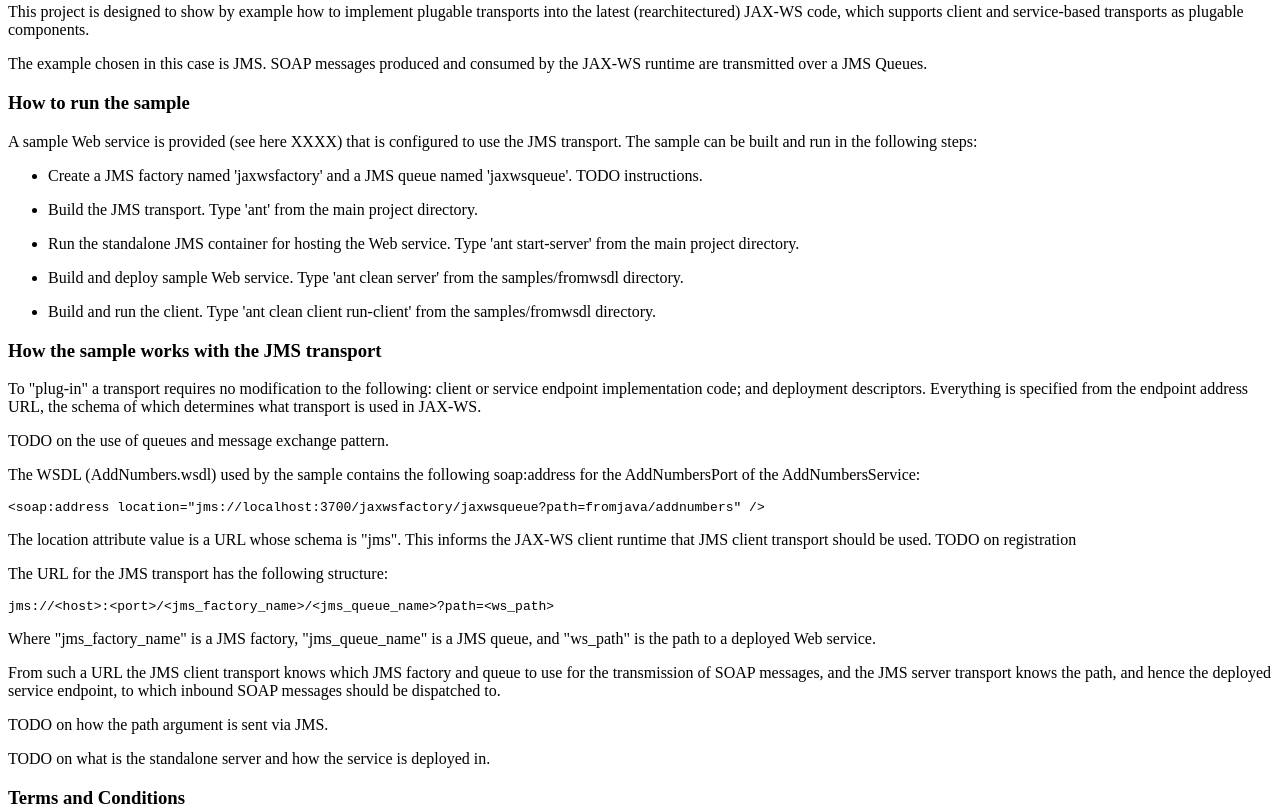
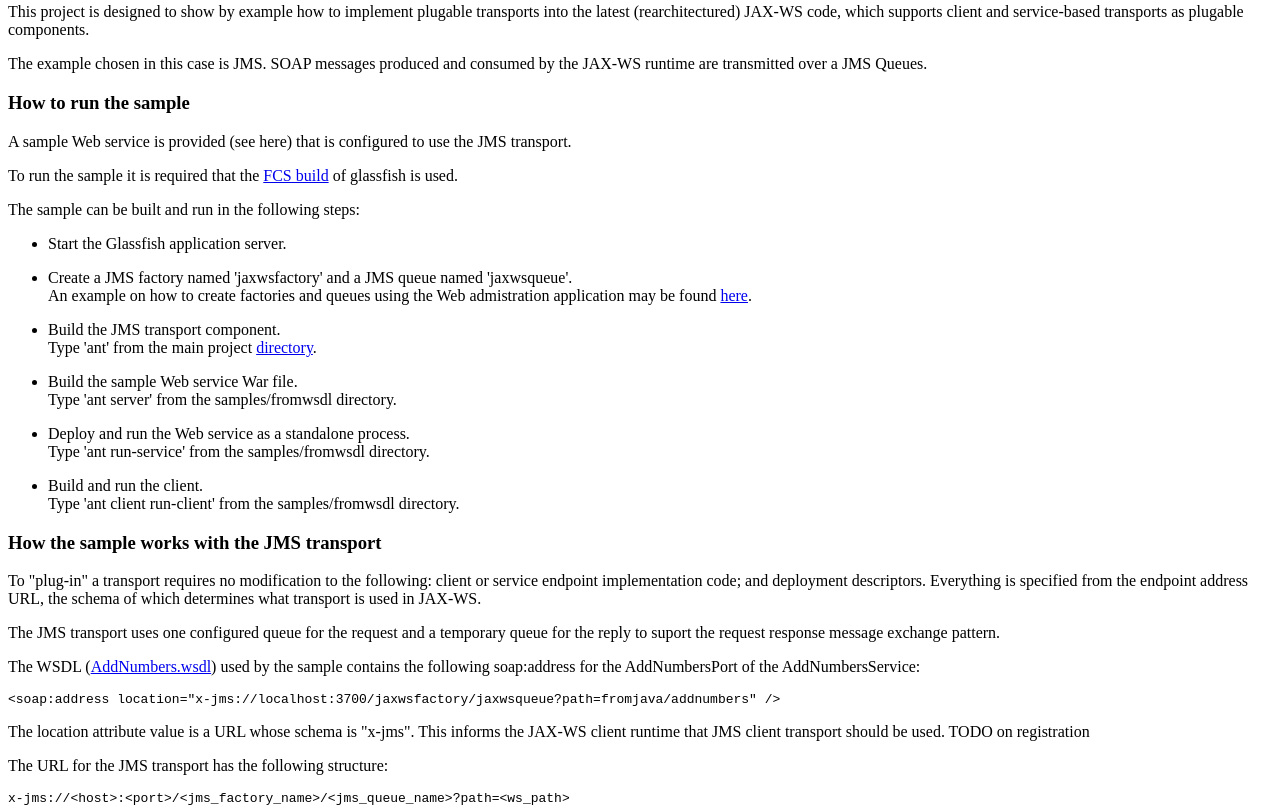
Before and after one commit to metteo/jaxws-jms, a plain HTML site: page trunk/www/index.html in a window 1280 px wide. Shown: the part 420-1232 px from the top of the page. Drawn offline with Linux system fonts and the light colour scheme.

Commit message:
*** empty log message ***
git-svn-id: https://svn.java.net/svn/jms-ws-transport~svn@22 0468dbd8-557c-e81d-a470-af05de497168

```diff
--- a/trunk/www/index.html
+++ b/trunk/www/index.html
@@ -63,20 +63,29 @@ into the latest (rearchitectured) JAX-WS code, which supports client
 and service-based transports as plugable components.</P>
 <P>The example chosen in this case is JMS. SOAP messages produced and consumed by the JAX-WS runtime are transmitted over a JMS Queues.</P>
 <H3>How to run the sample</H3>
-<P>A sample Web service is provided (see here XXXX) that is configured to use the
-JMS transport. The sample can be built and run in the following steps:</P>
+<P>A sample Web service is provided
+(see <A href"https://jms-ws-transport.dev.java.net/source/browse/jms-ws-transport/samples/fromwsdl/">here</A>)
+that is configured to use the JMS transport.
+<P>To run the sample it is required that the <A href="https://glassfish.dev.java.net/downloads/30Mar06.html">FCS build</A> of glassfish is used.
+</P>
+<P>The sample can be built and run in the following steps:</P>
 <UL>
+    <LI><P>Start the Glassfish application server.<P>
     <LI><P>Create a JMS factory named 'jaxwsfactory' and a
 JMS queue named 'jaxwsqueue'.
-TODO instructions.
-    <LI><P>Build the JMS transport.
-Type 'ant' from the main project directory.</P>
-    <LI><P>Run the standalone JMS container for hosting the Web service.
-Type 'ant start-server' from the main project directory.</P>
-    <LI><P>Build and deploy sample Web service.
-Type 'ant clean server' from the samples/fromwsdl directory.</P>
+<BR>An example on how to create factories and queues using the Web admistration application may be found <A href="http://java.sun.com/j2ee/1.4/docs/tutorial/doc/JMS5.html#wp80290">here</A>.
+
+    <LI><P>Build the JMS transport component.
+<BR>Type 'ant' from the main project <A href="https://jms-ws-transport.dev.java.net/source/browse/jms-ws-transport/">directory</A>.</P>
+
+    <LI><P>Build the sample Web service War file.
+<BR>Type 'ant server' from the samples/fromwsdl <A href"https://jms-ws-transport.dev.java.net/source/browse/jms-ws-transport/samples/fromwsdl/">directory</A>.</P>
+
+    <LI><P>Deploy and run the Web service as a standalone process.
+<BR>Type 'ant run-service' from the samples/fromwsdl <A href"https://jms-ws-transport.dev.java.net/source/browse/jms-ws-transport/samples/fromwsdl/">directory</A>.</P>
+
     <LI><P>Build and run the client.
-Type 'ant clean client run-client' from the samples/fromwsdl directory.</P>
+<BR>Type 'ant client run-client' from the samples/fromwsdl <A href"https://jms-ws-transport.dev.java.net/source/browse/jms-ws-transport/samples/fromwsdl/">directory</A>.</P>
 </UL>
 </UL>
 <H3>How the sample works with the JMS transport</H3>
@@ -84,14 +93,19 @@ Type 'ant clean client run-client' from the samples/fromwsdl directory.</P>
 client or service endpoint implementation code; and deployment descriptors.
 Everything is specified from the endpoint address URL, the schema of which
 determines what transport is used in JAX-WS.</P>
-<P>TODO on the use of queues and message exchange pattern.</P>
-<P>The WSDL (AddNumbers.wsdl) used by the sample contains the following
+
+<P>The JMS transport uses one configured queue for the request and a temporary queue
+for the reply to suport the request response message exchange pattern.</P>
+
+<P>The WSDL (<A href="https://jms-ws-transport.dev.java.net/source/browse/jms-ws-transport/samples/fromwsdl/etc/AddNumbers.wsdl?view=markup">AddNumbers.wsdl</A>) used by the sample contains the following
 soap:address for the AddNumbersPort of the AddNumbersService: </P>
-<P><PRE>&lt;soap:address location=&quot;jms://localhost:3700/jaxwsfactory/jaxwsqueue?path=fromjava/addnumbers&quot; /&gt;</PRE></P>
-<P>The location attribute value is a URL whose schema is "jms".
+
+<P><PRE>&lt;soap:address location=&quot;x-jms://localhost:3700/jaxwsfactory/jaxwsqueue?path=fromjava/addnumbers&quot; /&gt;</PRE></P>
+<P>The location attribute value is a URL whose schema is "x-jms".
 This informs the JAX-WS client runtime that JMS client transport should be used. TODO on registration</P>
+
 <P>The URL for the JMS transport has the following structure:</P>
-<P><PRE>jms://&lt;host&gt;:&lt;port&gt;/&lt;jms_factory_name&gt;/&lt;jms_queue_name&gt;?path=&lt;ws_path&gt;</PRE></P>
+<P><PRE>x-jms://&lt;host&gt;:&lt;port&gt;/&lt;jms_factory_name&gt;/&lt;jms_queue_name&gt;?path=&lt;ws_path&gt;</PRE></P>
 <P>Where "jms_factory_name" is a JMS factory,
 "jms_queue_name" is a JMS queue,
 and "ws_path" is the path to a deployed Web service.</P>
```
